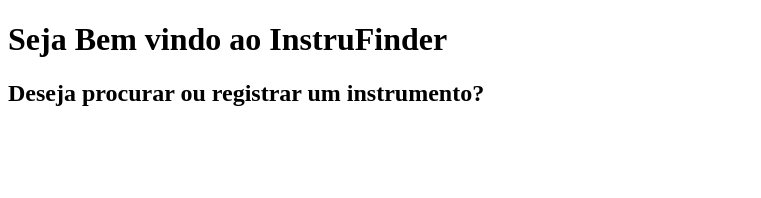
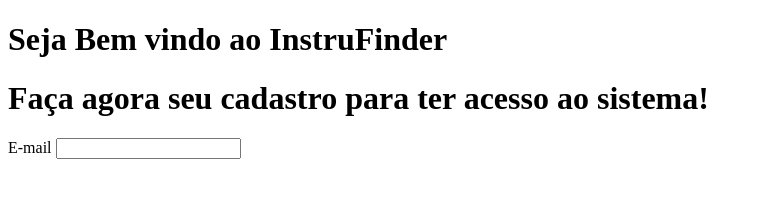
Before and after one commit to DenisBritoc/InstruFinder, a plain HTML site: page index.html in a window 1280 px wide. Shown: the whole page, without its empty margins (0-761 px from the left). Drawn offline with Linux system fonts and the light colour scheme.

Commit message:
updated index.html

```diff
--- a/index.html
+++ b/index.html
@@ -5,10 +5,20 @@
     <meta http-equiv="X-UA-Compatible" content="IE=edge">
     <meta name="viewport" content="width=device-width, initial-scale=1.0">
     <title>InstruFinder</title>
+    <link rel="stylesheet" href="css/style.css">
 </head>
 <h1>Seja Bem vindo ao InstruFinder</h1>
 
+<script src="js/app.js"></script>
 <body>
-<h2>Deseja procurar ou registrar um instrumento?</h2>
+<div id="main-container">
+    <h1>Faça agora seu cadastro para ter acesso ao sistema!</h1>
+    <form action="register-form">
+        <div class="full-box"></div>
+        <label for="email">E-mail</label>
+        <input type="email" name="email">
+    </form>
+</div>
+<h2></h2>
 </body>
 </html>
```
